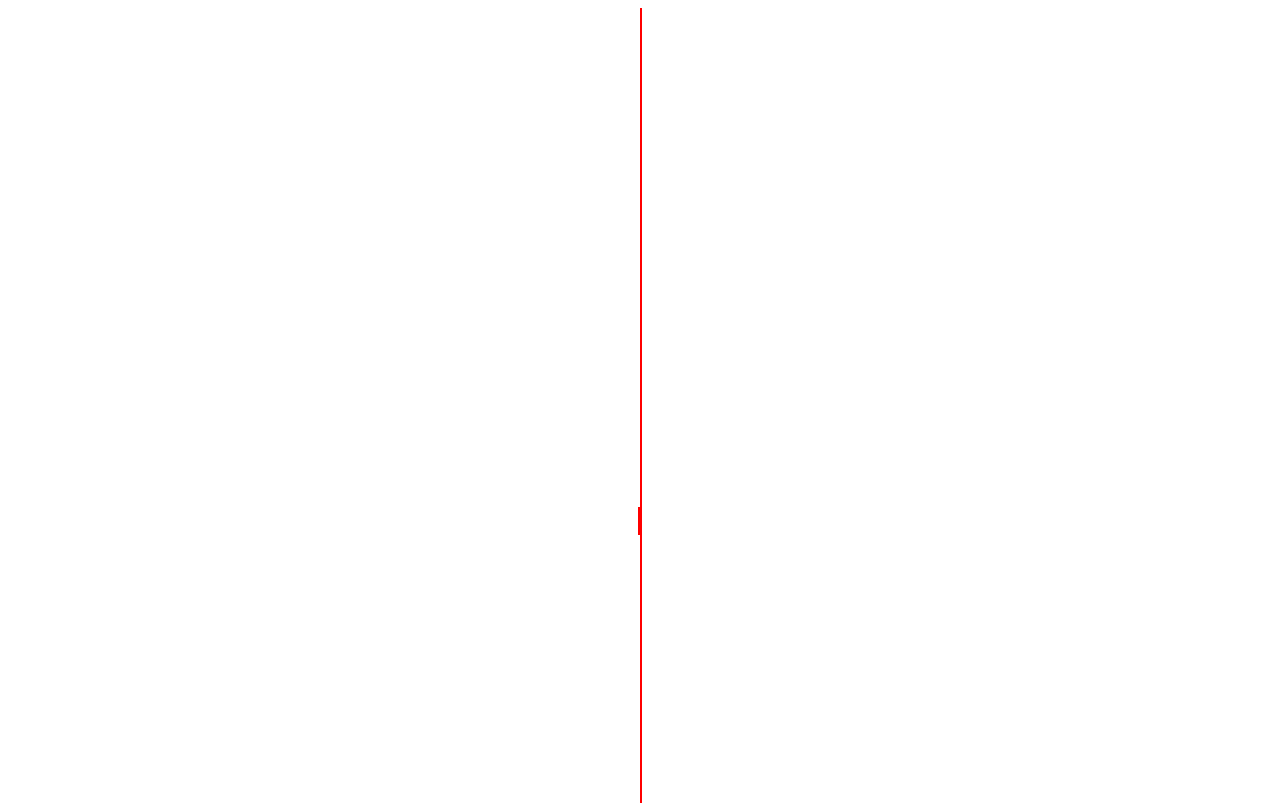
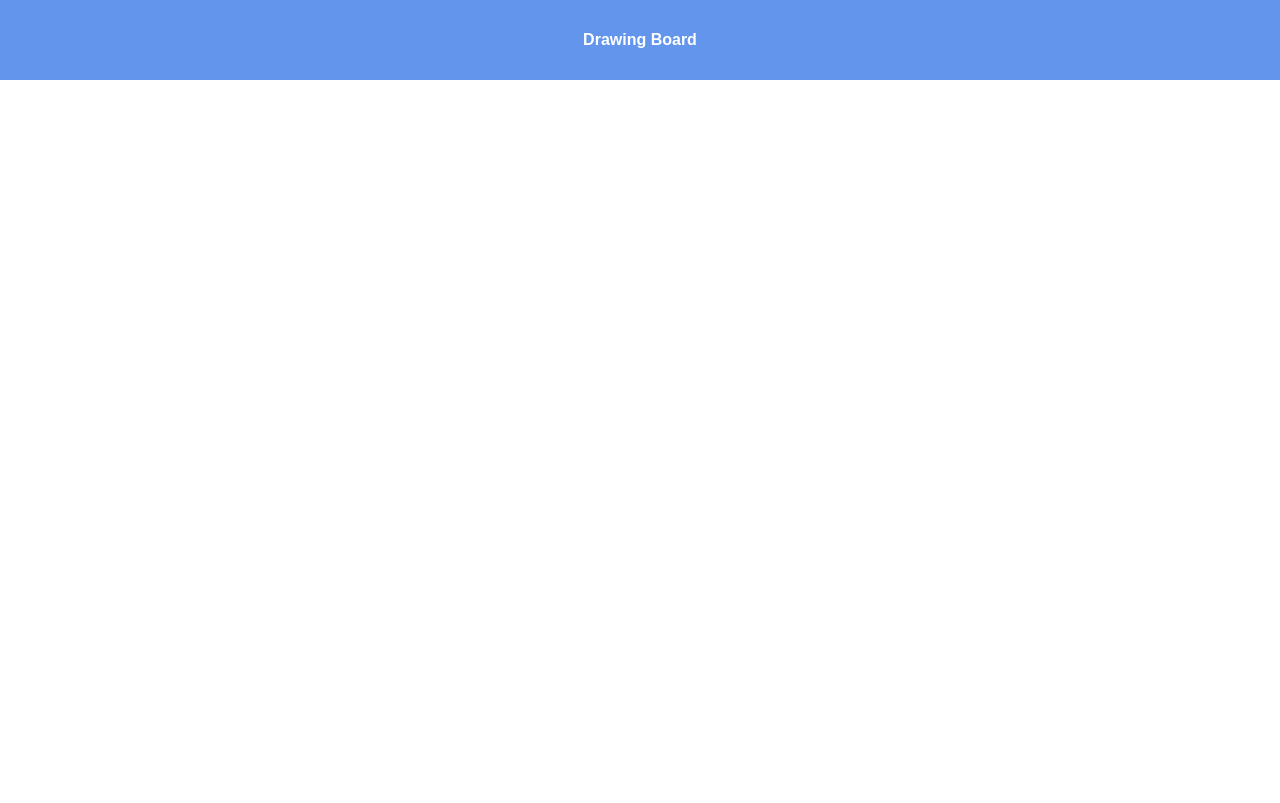
Before and after one commit to DosState/etch-a-sketch, a plain HTML site: page index.html in a window 1280 px wide. Shown: the top 803 px of the page. Drawn offline with Linux system fonts and the light colour scheme.

Commit message:
Create drawing board and add darkening effect on hove

```diff
--- a/etch_code.js
+++ b/etch_code.js
@@ -0,0 +1,28 @@
+let numOfSquares = 16;
+let root = 0;
+let dim = 0;
+let board = document.querySelector(".board");
+let body = document.querySelector("body");
+
+root = Math.floor(Math.sqrt(numOfSquares));
+dim = (1/root)*100;
+body.style.setProperty("--squareDim", `${dim}%`);
+
+for (let i=0; i<numOfSquares; i++){
+    const square = document.createElement("div");
+    square.style.setProperty("--brightness", "1");
+    square.style.margin = "0px";
+    square.style.padding = "0px";
+    square.style.width = "var(--squareDim)";
+    square.style.height = "var(--squareDim)";
+    square.style.backgroundColor = "white";
+    square.style.filter = "brightness(var(--brightness))";
+    square.classList.add("square");
+    square.addEventListener("mouseenter",(event)=>{
+        let brightness = Number(getComputedStyle(event.target).getPropertyValue("--brightness"));
+        brightness -= 0.1;
+        brightness = Math.max(0, Math.round(brightness*100)/100);
+        event.target.style.setProperty("--brightness", `${brightness}`);
+    });
+    board.appendChild(square);
+}
--- a/etch_style.css
+++ b/etch_style.css
@@ -1,15 +1,46 @@
 body {
+    margin: 0px;
+    padding:0px;
     display: flex;
-    align-items: center;
-    justify-content: center;
+    flex-direction: column;
+    align-items: start;
+    justify-content: flex-start;
+    --CornflowerBlue: #6495ED;
+    --squareDim: 0%;
+    --startColor: #ffffff;
 }
 
 .hero{
-    height : 2vw;
-    border: 1px solid red;
+    font-family: sans-serif;
+    font-size: 100%;
+    font-weight: 600;
+    height : 10vh;
+    width: 100vw;
+    margin: 0px;
+    display: flex;
+    flex-wrap: wrap;
+    justify-content: center;
+    align-items: center;
+    color: white;
+    gap: 0px;
+    background-color: cornflowerblue;
 }
 
 .board{
-    height: 80vW;
-    border: 1px solid red;
+    height: 90vh;
+    width: 100vw;
+    padding: 0px;
+    margin: 0px;
+    display: flex;
+    flex-wrap: wrap;
+    justify-content: center;
 }
+/*
+.square{
+    --brightness: 1;
+    margin: 0px;
+    padding: 0px;
+    width: var(--squareDim);
+    height: var(--squareDim);
+    filter: --brightness;
+}*/
--- a/index.html
+++ b/index.html
@@ -8,11 +8,11 @@
 </head>
 <body>
     <div class="hero">
-
+        Drawing Board
     </div>
     <div class="board">
     </div>
-    <script source = "etch_code.js">
-    </script>
+    <Script src = "./etch_code.js">
+    </Script>
 </body>
 </html>
```
